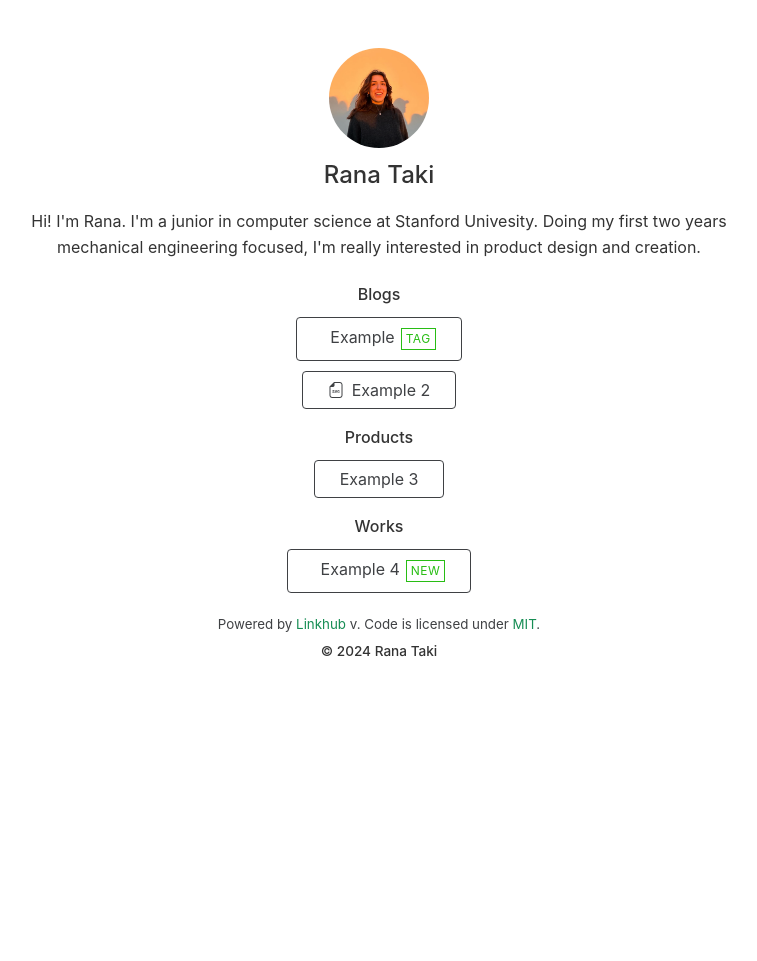
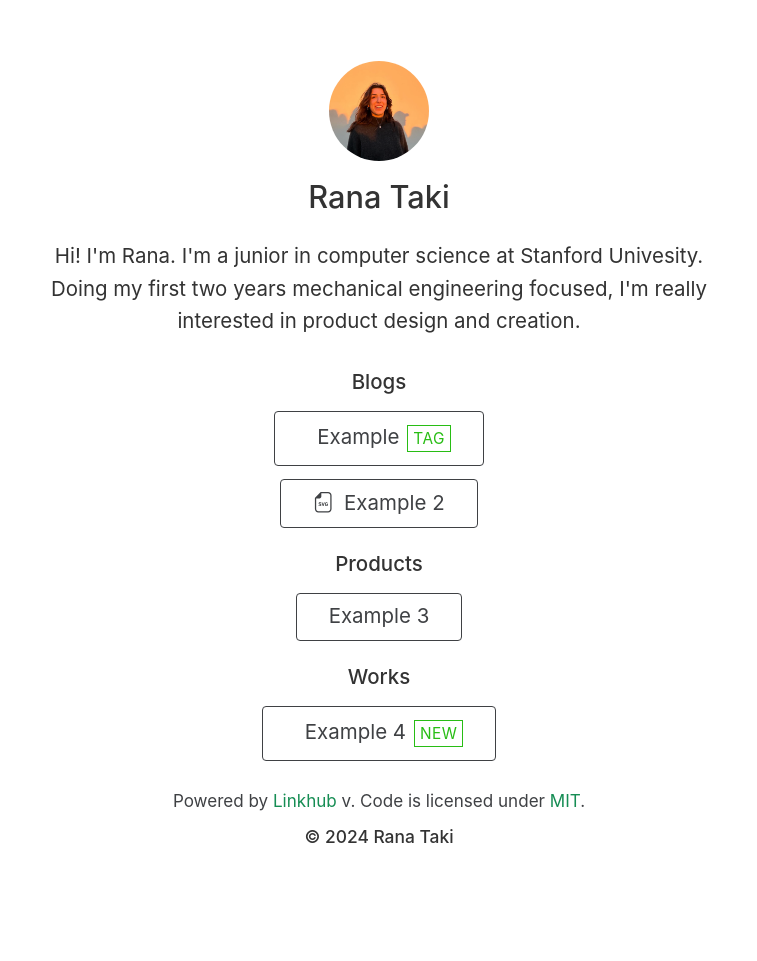
Before and after one commit to ranataki/ranataki.github.io, a Jekyll site: the page built from index.html, in a window 1280 px wide. Shown: the whole page, without its empty margins (261-1018 px from the left). Built offline with Jekyll 4.4.1, drawn with Linux system fonts in a browser that asks for light colours; nearby versions of some CDN libraries.

Commit message:
Update style.css

```diff
--- a/assets/style.css
+++ b/assets/style.css
@@ -16,7 +16,8 @@
 html {
   -webkit-box-sizing:border-box;
   box-sizing:border-box;
-  font-size:62.5%;line-height:1.15;
+  font-size:80%;
+  line-height:1.15;
   -webkit-text-size-adjust:100%;
   -moz-text-size-adjust:100%;
   -ms-text-size-adjust:100%;
```
